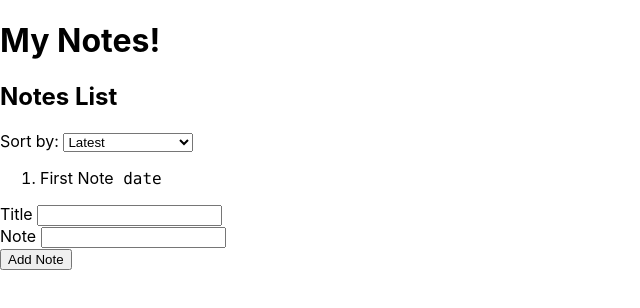
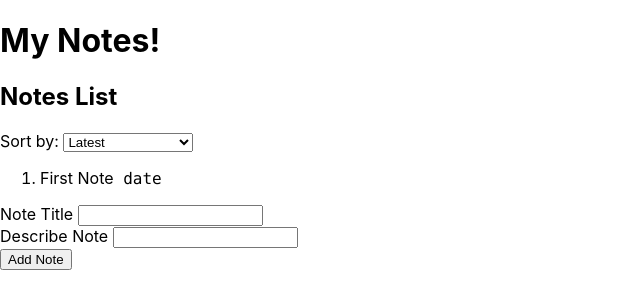
Before and after one commit to nikhathfirdose/MakeANote, a React (Create React App) app: page / in a window 1280 px wide. Shown: the top 308 px of the page, without its empty margins (0-640 px from the left). Built offline with nearby package versions, Linux system fonts and the light colour scheme.

Commit message:
changed titles

```diff
--- a/src/components/add-note.jsx
+++ b/src/components/add-note.jsx
@@ -5,11 +5,11 @@ function NoteEntry() {
     <div>
       <form>
         <div>
-          <label> Title </label>
+          <label> Note Title </label>
           <input type="text" />
         </div>
         <div>
-          <label>Note </label>
+          <label> Describe Note </label>
           <input type="text" />
         </div>
         <button> Add Note </button>
```
